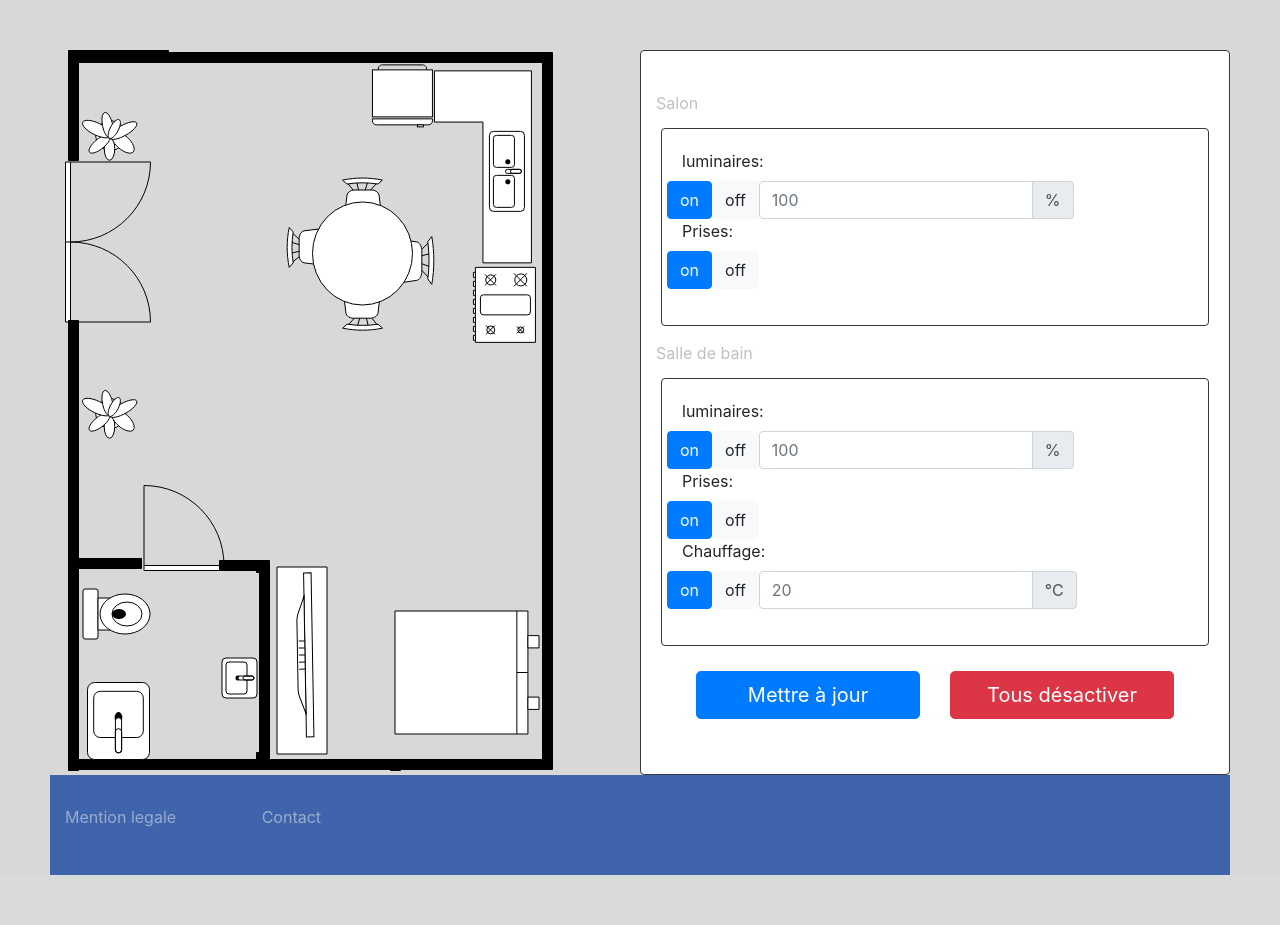
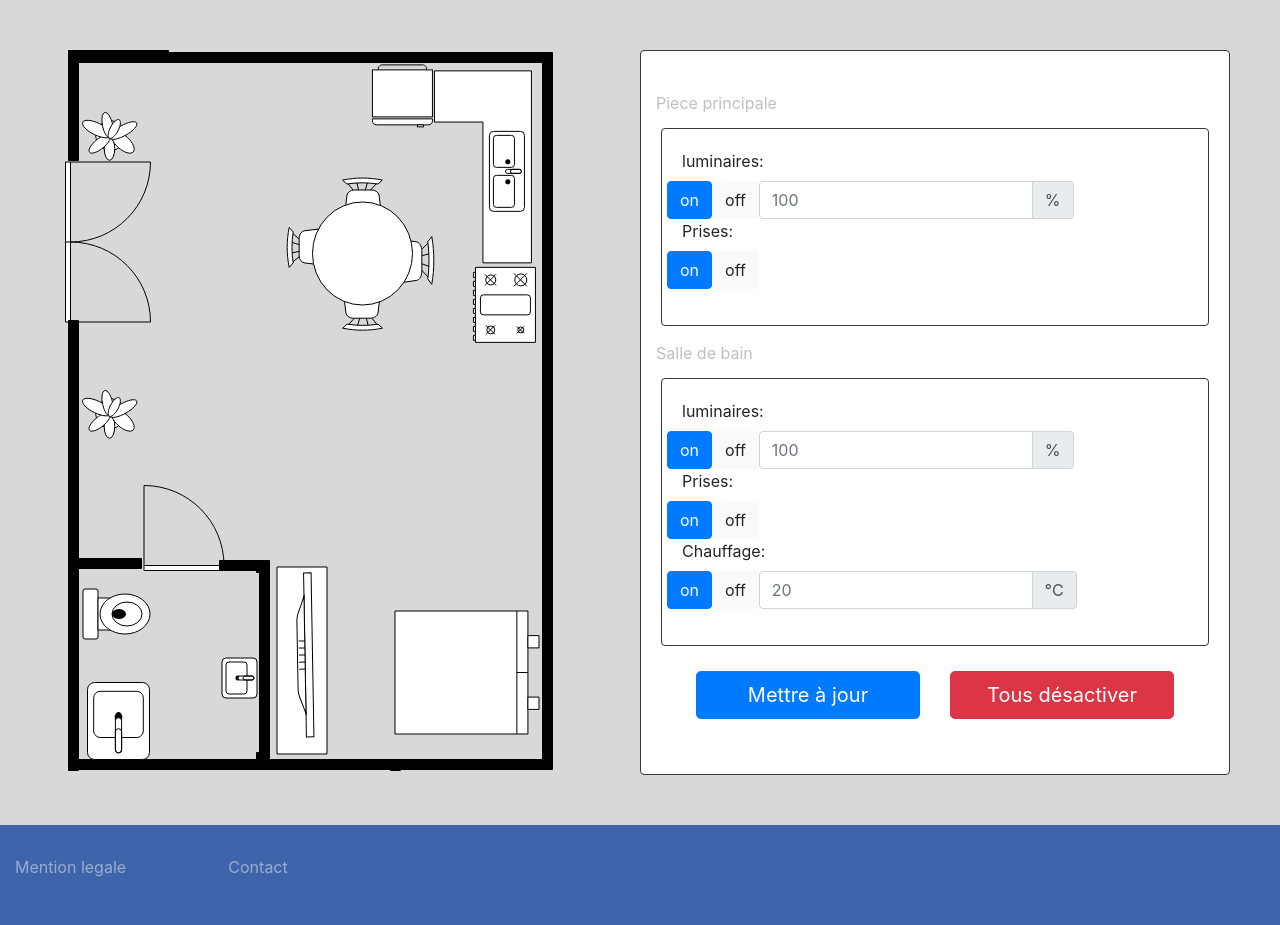
Before and after one commit to ledoux38/P13-Pydomus, a Django app: page / in a window 1280 px wide. Shown: the part 56-981 px from the top of the page. Before the commit the page ends 931 px from the top, so only its background shows below. Run offline with Django 3.2, Linux system fonts and the light colour scheme; the visitor is signed in with stand-in values (Sample User, id 1); data that the repository does not hold is empty; some libraries are stand-ins or nearby versions.

Commit message:
correction of end of tag div

```diff
--- a/domus/templates/domus/index.html
+++ b/domus/templates/domus/index.html
@@ -11,22 +11,25 @@
 
   <!-- index -->
   <div class="row index-corp">
+
     <!--Img-->
     <div class="col-sm-6">
       <span>
         <img src="{% static 'domus/img/etablissement.png' %}" alt="", class="img-fluid">
       </span>
     </div>
+
     <!--parameters-->
     <div class="col-sm-6 parameters border border-dark rounded">
       <div class="row">
         <form class="form-horizontal">
 
           <!-- Main room -->
-          <label for="text" class="control-label label-group">Salon</label>
+          <label for="text" class="control-label label-group">Piece principale</label>
           <div class="row salon border border-dark rounded">
             <div class="form-group">
 
+              <!-- lighting -->
               <label for="text" class="control-label">luminaires:</label>
               <div class="row form-inline">
                 <button type="button" class="btn btn-primary">on</button>
@@ -39,19 +42,23 @@
                 </div>
               </div>
 
+              <!-- plug -->
               <label for="text" class="control-label">Prises:</label>
               <div class="row">
                 <button type="button" class="btn btn-primary">on</button>
                 <button type="button" class="btn btn-light">off</button>
               </div>
+
             </div>
           </div>
 
-          <!-- Salle de bain -->
+          <!-- Bathroom -->
           <label for="text" class="control-label label-group">Salle de bain</label>
           <div class="row sdb border border-dark rounded">
             <div class="form-group">
               <label for="text" class="control-label">luminaires:</label>
+
+              <!-- lighting -->
               <div class="row form-inline">
                 <button type="button" class="btn btn-primary">on</button>
                 <button type="button" class="btn btn-light">off</button>
@@ -63,12 +70,14 @@
                 </div>
               </div>
 
+                <!-- plug -->
                 <label for="text" class="control-label">Prises:</label>
                 <div class="row">
                   <button type="button" class="btn btn-primary">on</button>
                   <button type="button" class="btn btn-light">off</button>
                 </div>
 
+                <!-- heating -->
                 <label for="text" class="control-label">Chauffage:</label>
                 <div class="row form-inline">
                   <button type="button" class="btn btn-primary">on</button>
@@ -82,6 +91,8 @@
                 </div>
             </div>
           </div>
+
+          <!-- Command -->
           <div class="row index-exec-group">
             <div class="col">
               <button type="button" class="btn btn-primary btn-lg btn-block">Mettre à jour</button>
@@ -90,10 +101,15 @@
               <button type="button" class="btn btn-danger btn-lg btn-lg btn-block">Tous désactiver</button>
             </div>
           </div>
+
         </form>
-
       </div>
     </div>
+
+  <!-- end-index -->
+  </div>
+
+
 
   <!-- footer -->
   <div class="row footer">
@@ -101,5 +117,4 @@
   </div>
 
 </div>
-
 {% endblock %}
```
Lines whose indentation alone changed are shown as unchanged.
